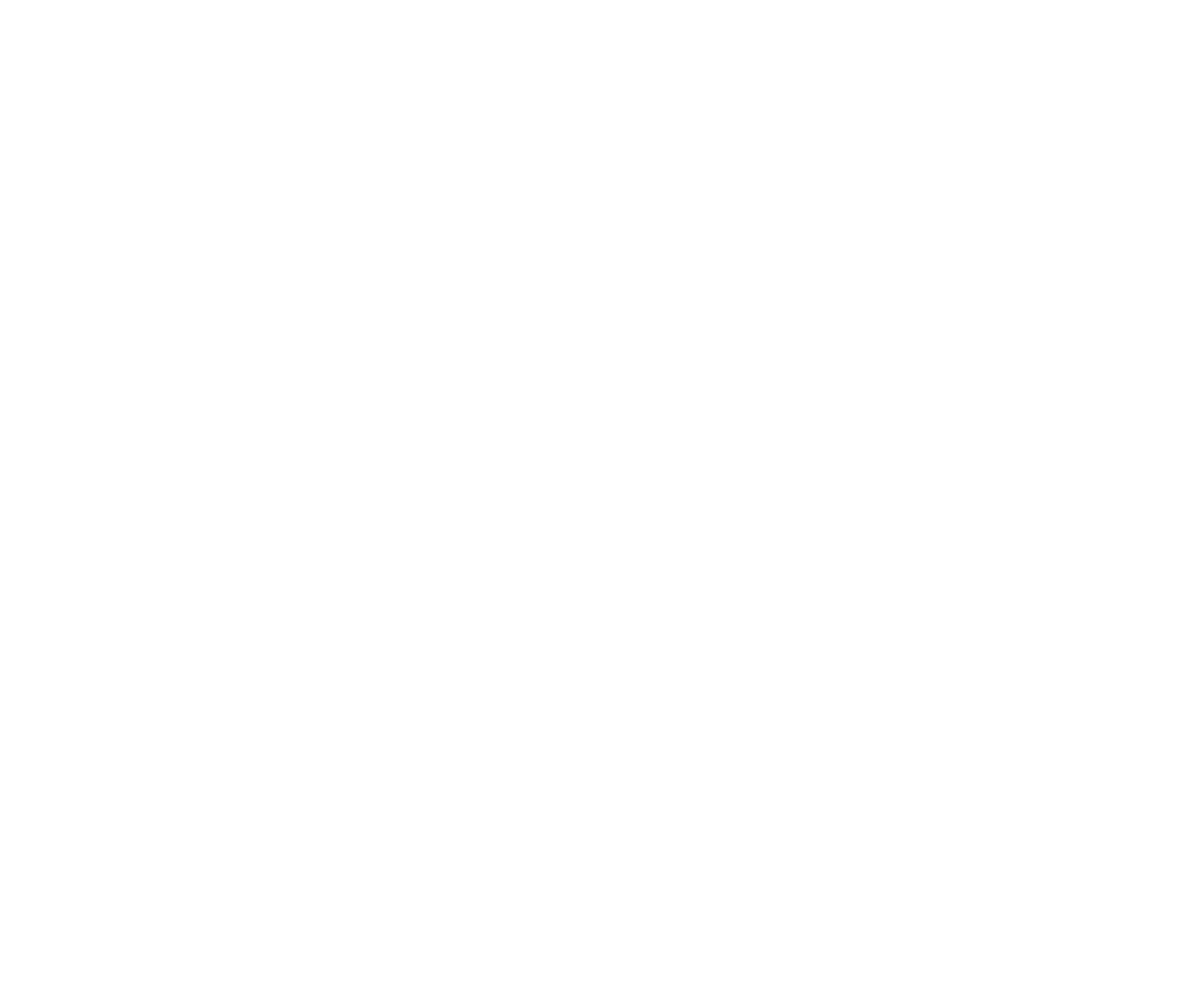
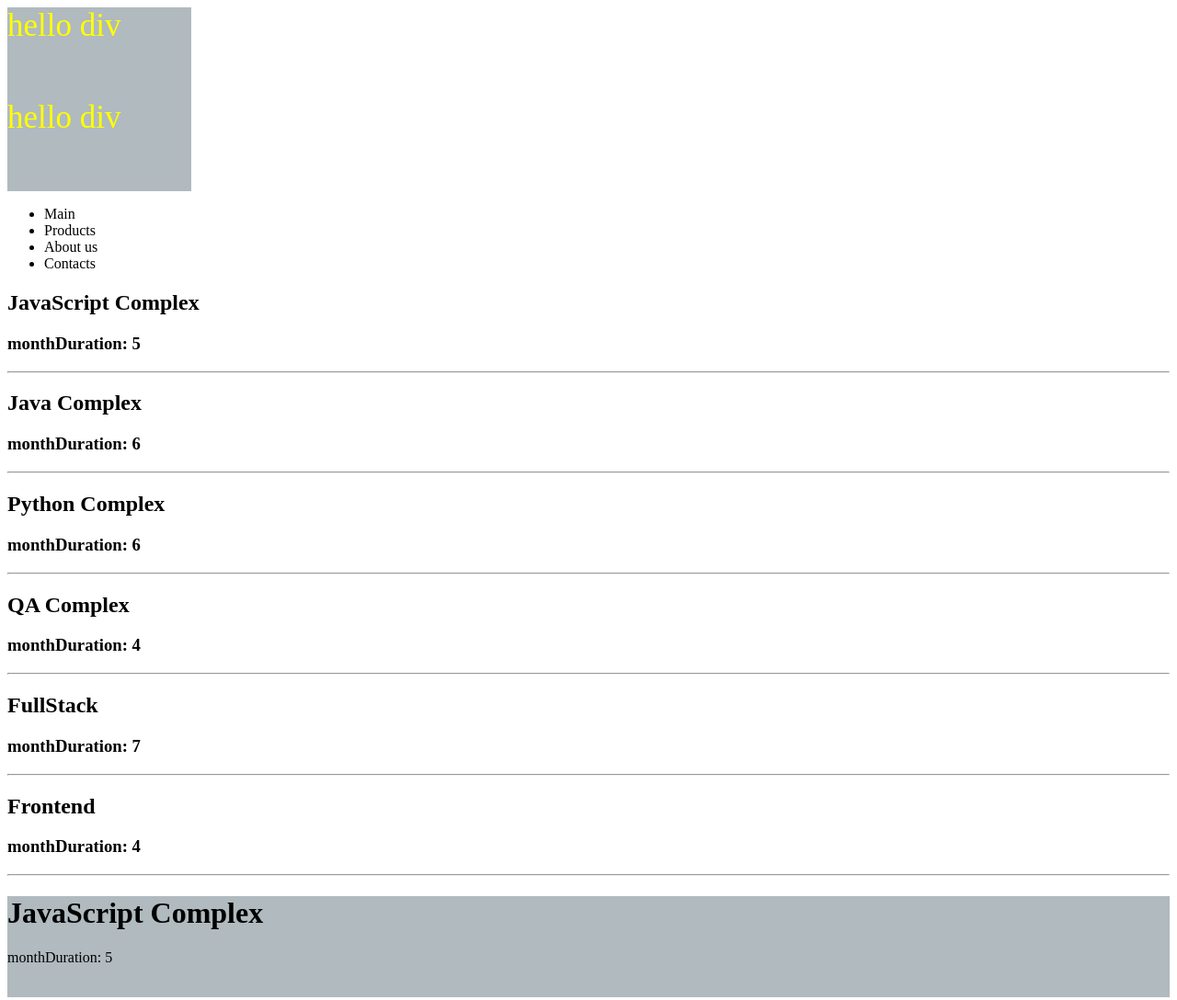
Before and after one commit to aleks1303/Dec_JS-lessons_2025, a plain HTML site: page lesson9/hw9/index.html in a window 1280 px wide. Shown: the top 1088 px of the page at 92% size. Before the commit the page ends 800 px from the top, so only its background shows below. Drawn offline with Linux system fonts and the light colour scheme.

Commit message:
lesson 9 DOM

```diff
--- a/lesson9/hw9/index.html
+++ b/lesson9/hw9/index.html
@@ -6,9 +6,25 @@
           content="width=device-width, user-scalable=no, initial-scale=1.0, maximum-scale=1.0, minimum-scale=1.0">
     <meta http-equiv="X-UA-Compatible" content="ie=edge">
     <link rel="stylesheet" href="">
-    <title></title>
+    <title>lesson 9 DOM | homework</title>
+    <style>
+        .wrap {
+            width: 200px;
+            height: 100px;
+        }
+        .collapse{
+            font-size: 35px;
+        }
+        .alpha {
+            color: yellow;
+        }
+        .beta {
+            background: #b0babf;
+        }
+    </style>
 </head>
 <body>
+
 <script src="main.js"></script>
 </body>
 </html>
--- a/lesson9/hw9/main.js
+++ b/lesson9/hw9/main.js
@@ -4,25 +4,60 @@
 // - додати стилі(довільні значення) : колір фону, колір тексту, розмір тексту
 // - додати цей блок в body.
 // - клонувати його повністю, та додати клон в body.
-//
+
+const div = document.createElement('div')
+div.classList.add('wrap', 'collapse', 'alpha', 'beta')
+div.innerText = 'hello div'
+
+const divClone = div.cloneNode(true)
+
+document.body.append(div, divClone)
+
 //     #OPLI89c9G
 // - Є масив:
-//     ['Main','Products','About us','Contacts']
+//     ['Main', 'Products', 'About us', 'Contacts']
 // Зробити ul в середині якої будуть лежати елементи масиву (кожен в своєму li)
-//
+
+let array =  ['Main','Products','About us','Contacts']
+let ul = document.createElement('ul')
+for (const item of array) {
+  let li =  document.createElement('li')
+    li.innerText = item
+    ul.append(li)
+}
+document.body.appendChild(ul)
+
+
 // #jeBqHV525U5
 // - Є масив
-// let coursesAndDurationArray = [
-//     {title: 'JavaScript Complex', monthDuration: 5},
-//     {title: 'Java Complex', monthDuration: 6},
-//     {title: 'Python Complex', monthDuration: 6},
-//     {title: 'QA Complex', monthDuration: 4},
-//     {title: 'FullStack', monthDuration: 7},
-//     {title: 'Frontend', monthDuration: 4}
-// ];
+let coursesAndDurationArray = [
+    {title: 'JavaScript Complex', monthDuration: 5},
+    {title: 'Java Complex', monthDuration: 6},
+    {title: 'Python Complex', monthDuration: 6},
+    {title: 'QA Complex', monthDuration: 4},
+    {title: 'FullStack', monthDuration: 7},
+    {title: 'Frontend', monthDuration: 4}
+];
 // Для кожного елементу масиву зробити блок в якому вивести інформацію про title та monthDuration
 // Завдання робити через цикли.
-//
+
+const courses = document.createElement('div')
+
+for (const item of coursesAndDurationArray) {
+    const course = document.createElement('div')
+    let title = document.createElement('h2')
+    title.innerText = item.title
+
+    let monthDuration = document.createElement('h3')
+    monthDuration.innerText = `monthDuration: ${item.monthDuration}`
+
+    let hr = document.createElement('hr')
+    course.append(title, monthDuration, hr)
+    courses.appendChild(course)
+}
+document.body.appendChild(courses)
+
+
 // =========================
 //     #Kx1xgoKy8
 //     - Є масив
@@ -37,5 +72,23 @@
 //
 // За допомоги скріпта для кожного елементу масиву зробити <div class='item'> ,  в якому буде <h1 class='heading'>  з title  елементу, та <p class='description'> з monthDuration елементу.
 //     Завдання робити через цикли.
-//
+const courses1 = document.createElement('div')
+
+for (const item of coursesAndDurationArray) {
+    const course = document.createElement('div')
+    course.style.background = '#b0babf'
+    course.classList.add('item')
+    let title = document.createElement('h1')
+    title.classList.add('heading')
+    title.innerText = item.title
+
+    let monthDuration = document.createElement('p')
+    monthDuration.classList.add('description')
+    monthDuration.innerText = `monthDuration: ${item.monthDuration}`
+
+    let br = document.createElement('br')
+    course.append(title, monthDuration, br)
+    courses.appendChild(course)
+}
+document.body.appendChild(courses)
 // ==========================
```
